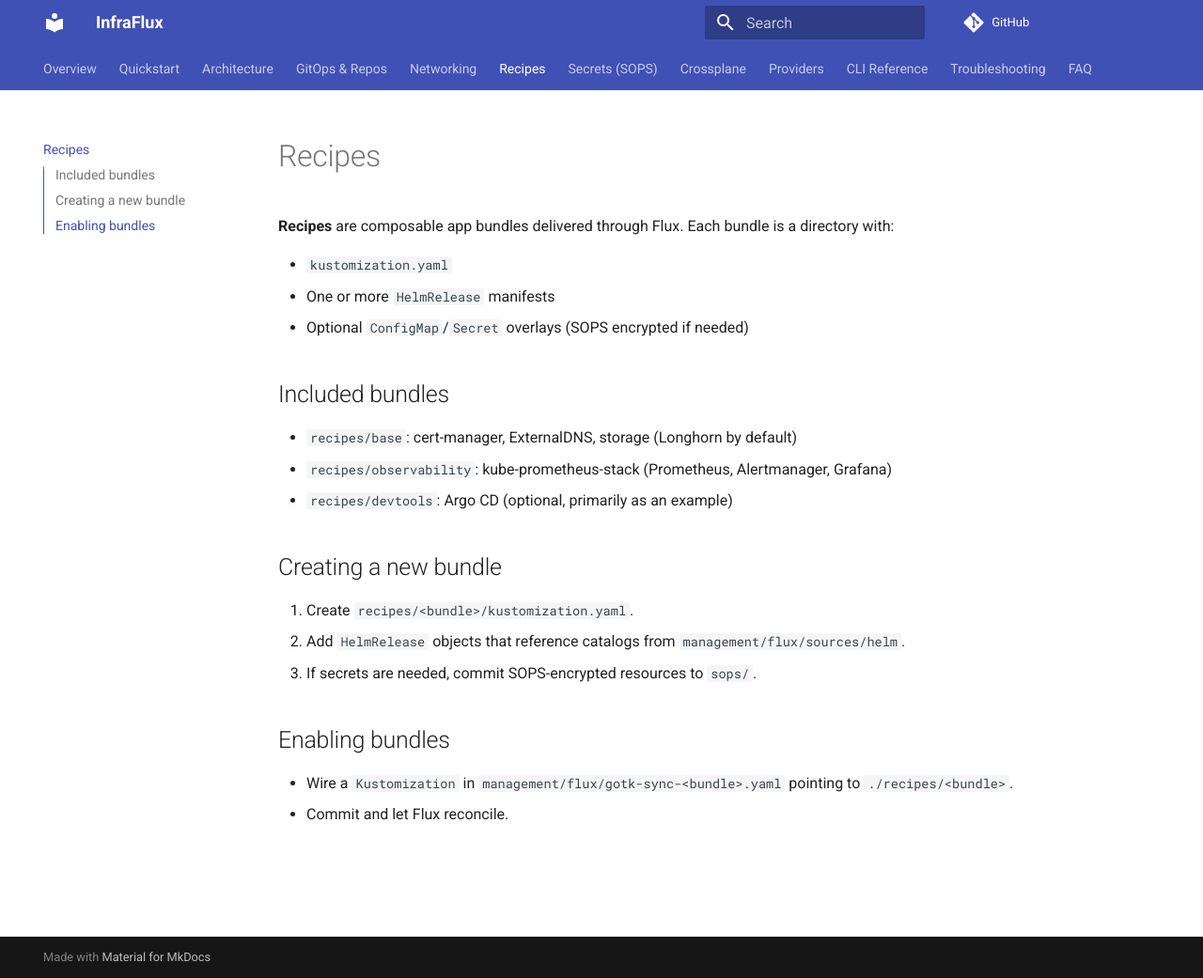
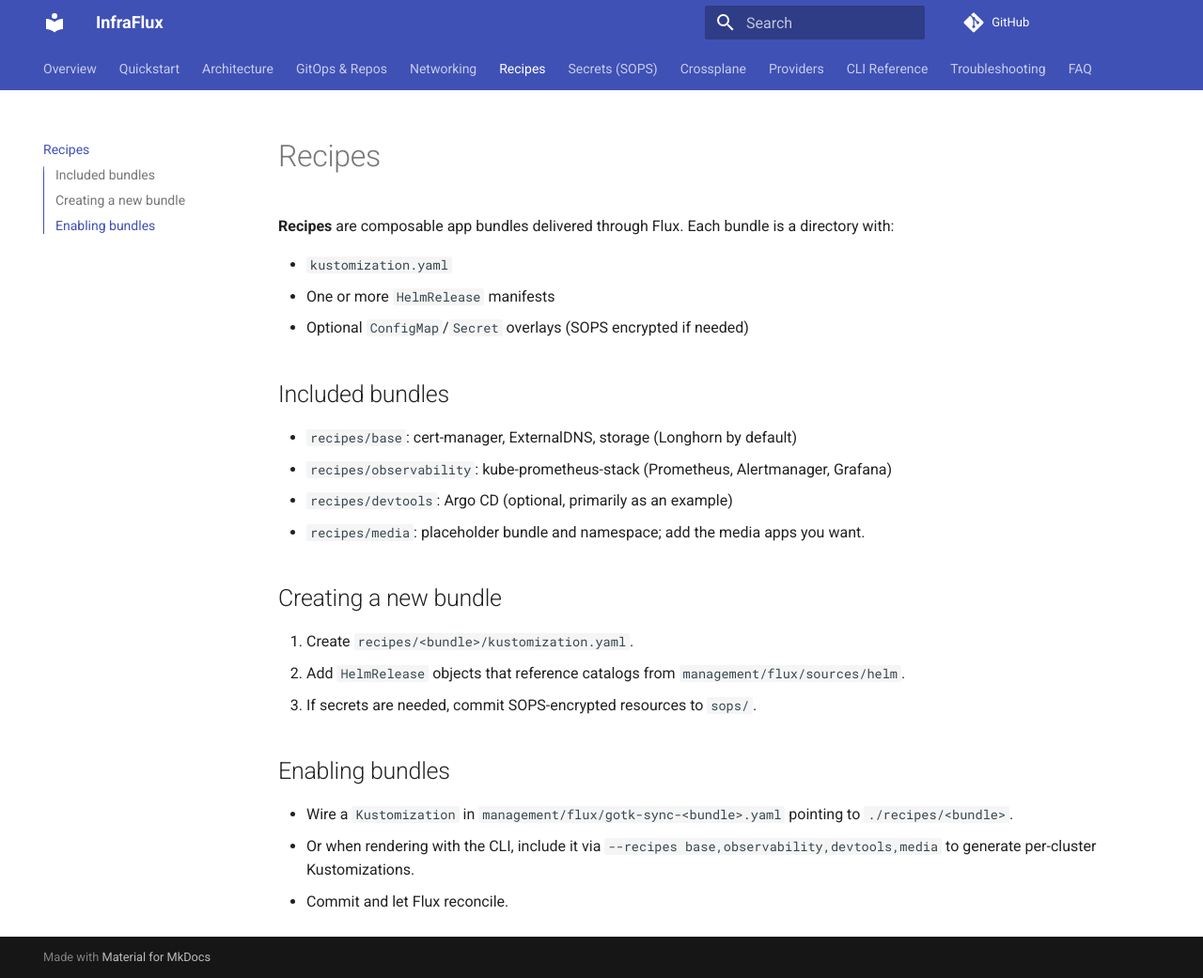
Before and after one commit to binGhzal/infraflux, an MkDocs documentation site: the page built from docs/recipes.md, in a window 1280 px wide and 1041 px high. Shown: the whole window at 94% size. Built offline with MkDocs 1.6.1 and Material for MkDocs 9.7.7, drawn with Linux system fonts in a browser that asks for light colours; comment, search, counter and statistics services are not loaded.

Commit message:
feat(media): add media recipe bundle with placeholder resources and documentation

```diff
--- a/docs/recipes.md
+++ b/docs/recipes.md
@@ -11,6 +11,7 @@
 - `recipes/base`: cert-manager, ExternalDNS, storage (Longhorn by default)
 - `recipes/observability`: kube-prometheus-stack (Prometheus, Alertmanager, Grafana)
 - `recipes/devtools`: Argo CD (optional, primarily as an example)
+- `recipes/media`: placeholder bundle and namespace; add the media apps you want.
 
 ## Creating a new bundle
 
@@ -21,4 +22,5 @@
 ## Enabling bundles
 
 - Wire a `Kustomization` in `management/flux/gotk-sync-<bundle>.yaml` pointing to `./recipes/<bundle>`.
+- Or when rendering with the CLI, include it via `--recipes base,observability,devtools,media` to generate per-cluster Kustomizations.
 - Commit and let Flux reconcile.
--- /dev/null
+++ b/recipes/media/kustomization.yaml
@@ -0,0 +1,6 @@
+apiVersion: kustomize.config.k8s.io/v1beta1
+kind: Kustomization
+namespace: media
+resources:
+  - namespace.yaml
+  - placeholder-configmap.yaml
--- /dev/null
+++ b/recipes/media/namespace.yaml
@@ -0,0 +1,6 @@
+apiVersion: v1
+kind: Namespace
+metadata:
+  name: media
+  labels:
+    app.kubernetes.io/part-of: media
```
Also changed, not shown: README.md (+19 -9 lines), recipes/media/placeholder-configmap.yaml (added, +13 -0 lines).
